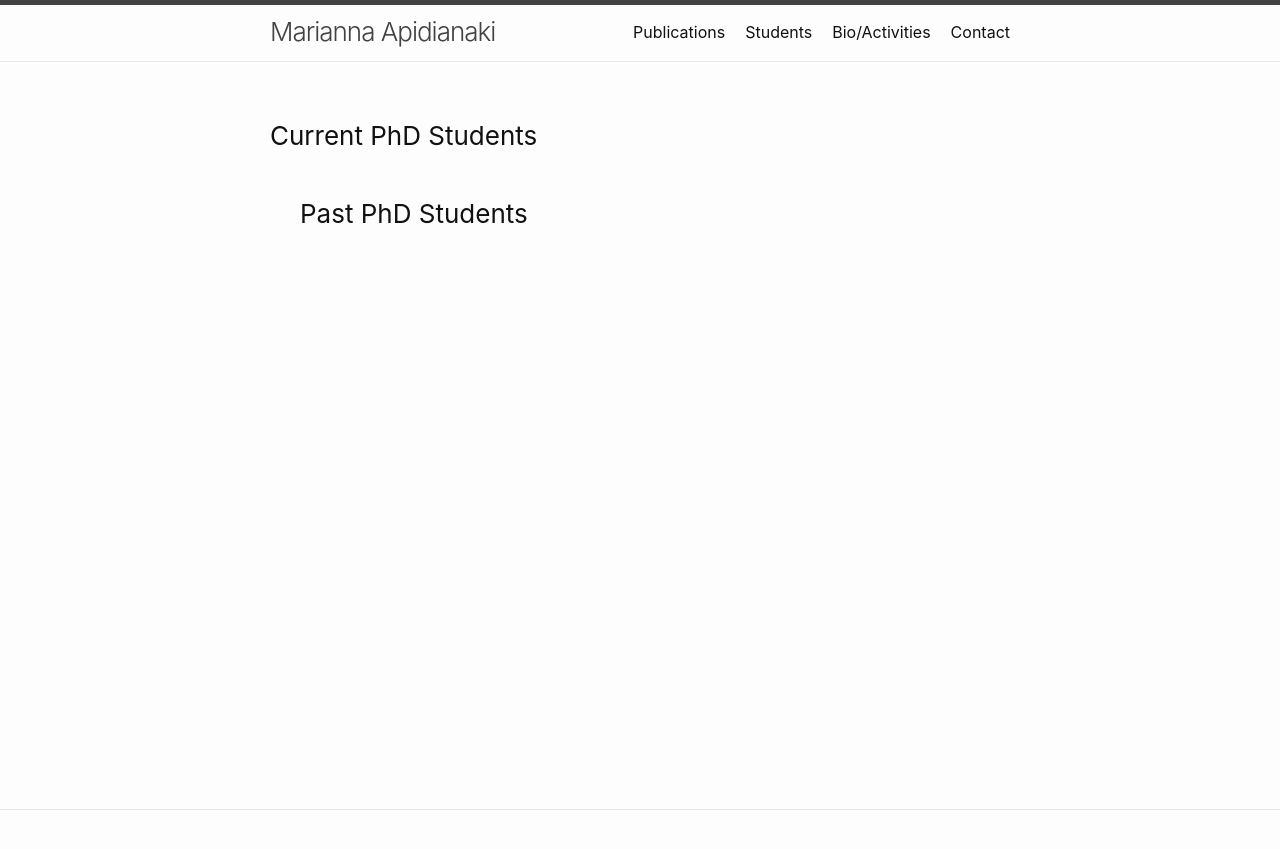
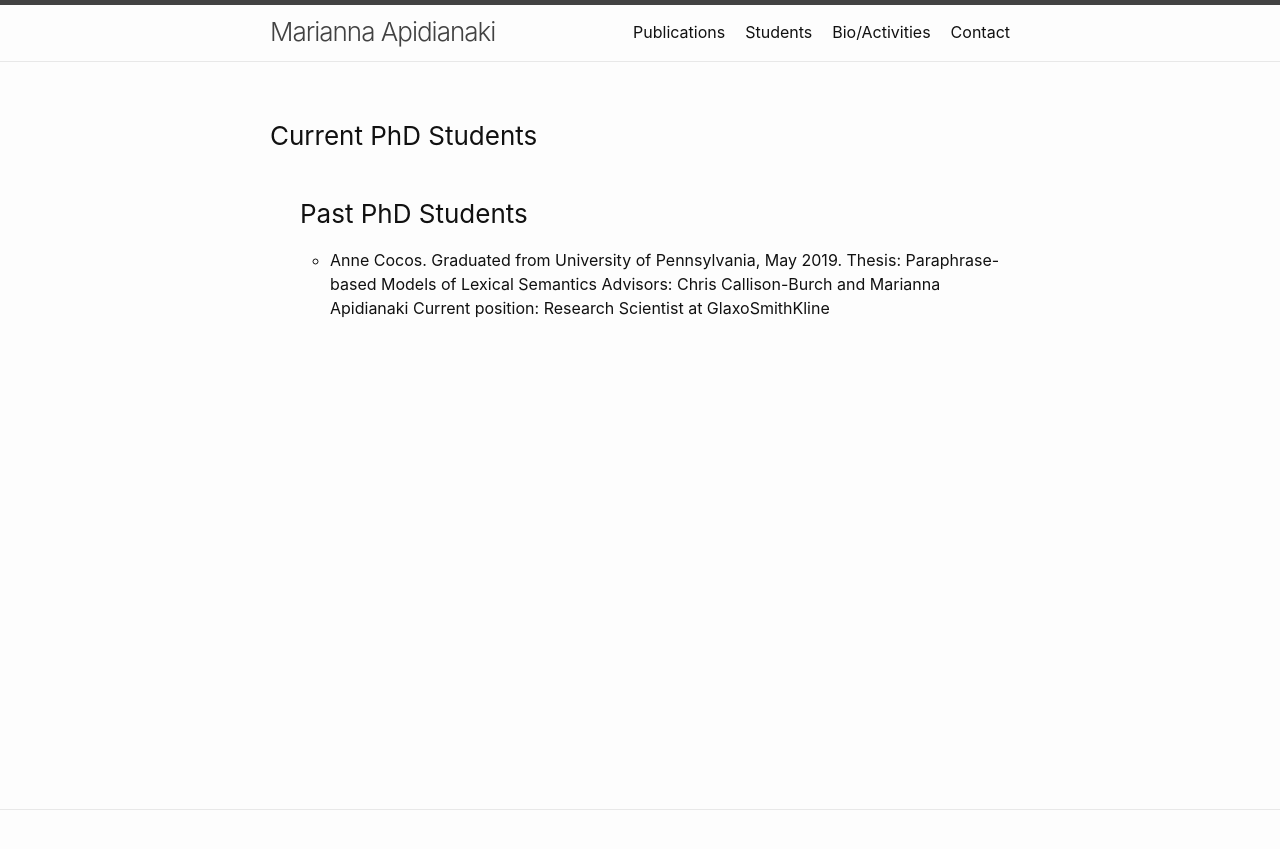
Before and after one commit to mariannaapi/mariannaapi.github.io, a Jekyll site: the page students/index.html, which Jekyll copies as it is, in a window 1280 px wide. Shown: the top 849 px of the page. Built offline with Jekyll 4.4.1, drawn with Linux system fonts in a browser that asks for light colours.

Commit message:
Update index.html

```diff
--- a/students/index.html
+++ b/students/index.html
@@ -37,17 +37,20 @@
 
   <div class="post-content">
     <br>
+	<h3>Current PhD Students</h3><ul>
 
+    <br>
 
-		<h3>Current PhD Students</h3>
-		<ul>
-       <br>
-    <h3>Past PhD Students</h3>
+ 	<h3>Past PhD Students</h3><ul>
 
-	<ul>
+	<li> Anne Cocos. Graduated from University of Pennsylvania, May 2019.
+	Thesis: Paraphrase-based Models of Lexical Semantics
+	Advisors: Chris Callison-Burch and Marianna Apidianaki
+	Current position: Research Scientist at GlaxoSmithKline
+	  </li>
 
-      </div>
-    </main><footer class="site-footer h-card">
+  </div>
+  </main><footer class="site-footer h-card">
   <data class="u-url" href="/"></data>
 
   <div class="wrapper">
```
